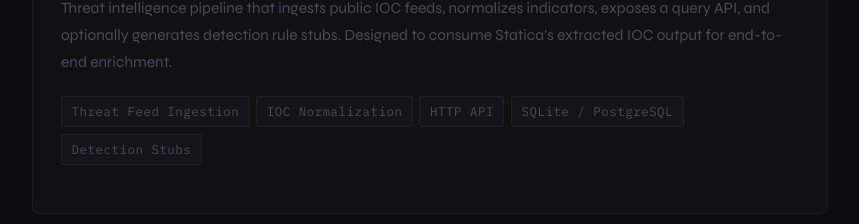
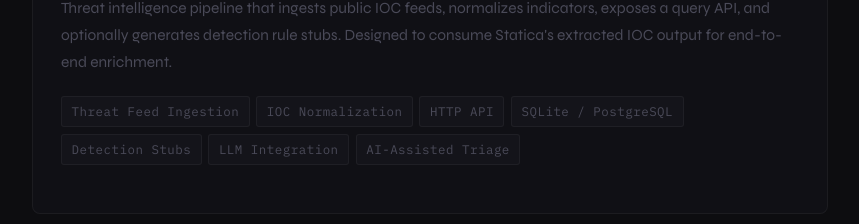
Before and after one commit to ryoshu404/ryoshu404.github.io, a plain HTML site: page index.html in a window 1280 px wide. Shown: the part 2556-2780 px from the top of the page, without its empty margins (210-1069 px from the left). Drawn offline with Linux system fonts and the light colour scheme.

Commit message:
Update index.html

```diff
--- a/index.html
+++ b/index.html
@@ -744,6 +744,8 @@
             <span class="tag">HTTP API</span>
             <span class="tag">SQLite / PostgreSQL</span>
             <span class="tag">Detection Stubs</span>
+            <span class="tag">LLM Integration</span>
+            <span class="tag">AI-Assisted Triage</span>
           </div>
         </div>
 
```
